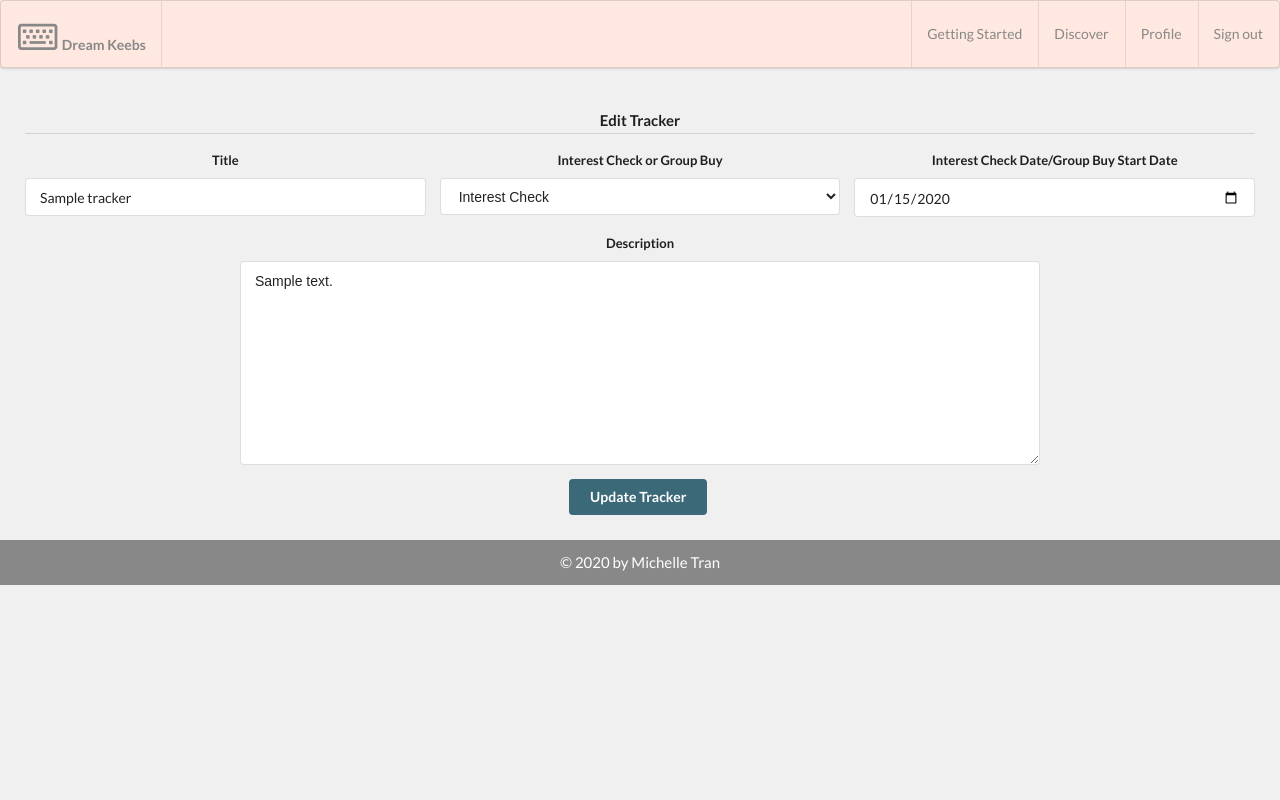
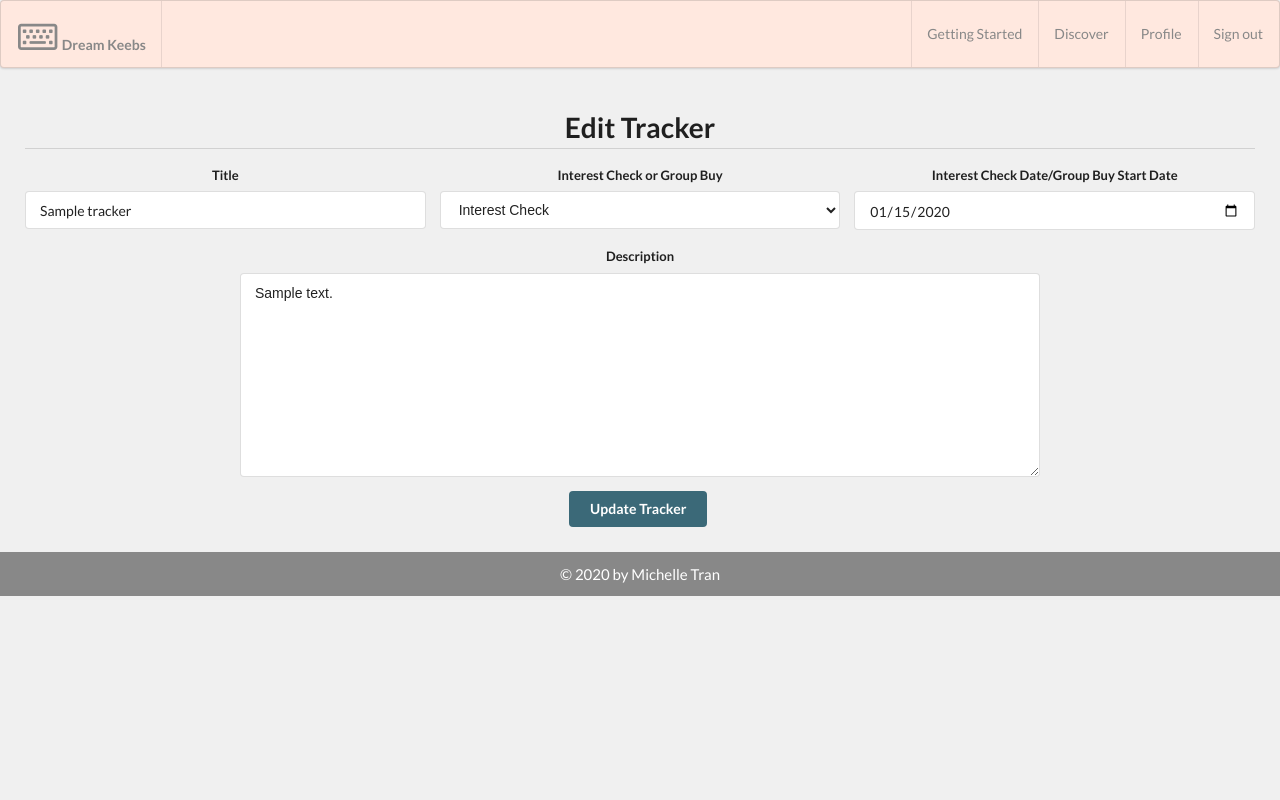
Before and after one commit to meeshers/cute_keebs, a Django app: page /edit-tracker/1 in a window 1280 px wide. Run offline with Django 3.2, Linux system fonts and the light colour scheme; a user stored in the database is signed in; tables that the repository leaves empty hold one stand-in row (values such as "Sample post").

Commit message:
adds more styling to certain pages

```diff
--- a/main_app/static/css/home.css
+++ b/main_app/static/css/home.css
@@ -1,7 +1,7 @@
 body {
   background-color: #F0F0F0;
   text-align: center;
-  font-size: 18px;
+  font-size: 17px;
 }
 
 .error {
--- a/main_app/templates/tracker/edit.html
+++ b/main_app/templates/tracker/edit.html
@@ -7,9 +7,9 @@
 {% block content %}
 <div>
   <form class="ui form" action="{% url 'edit_tracker' tracker.id %}" method="POST">
-    <h4 class="ui dividing header">
+    <h1 class="ui dividing header">
       Edit Tracker
-    </h4>
+    </h1>
     {% csrf_token %}
   <div class="fields">
     <div class="seven wide field">
```
Also changed, not shown: main_app/templates/base/profile.html (+8 -0 lines), main_app/templates/keyboard/show.html (+5 -5 lines).
